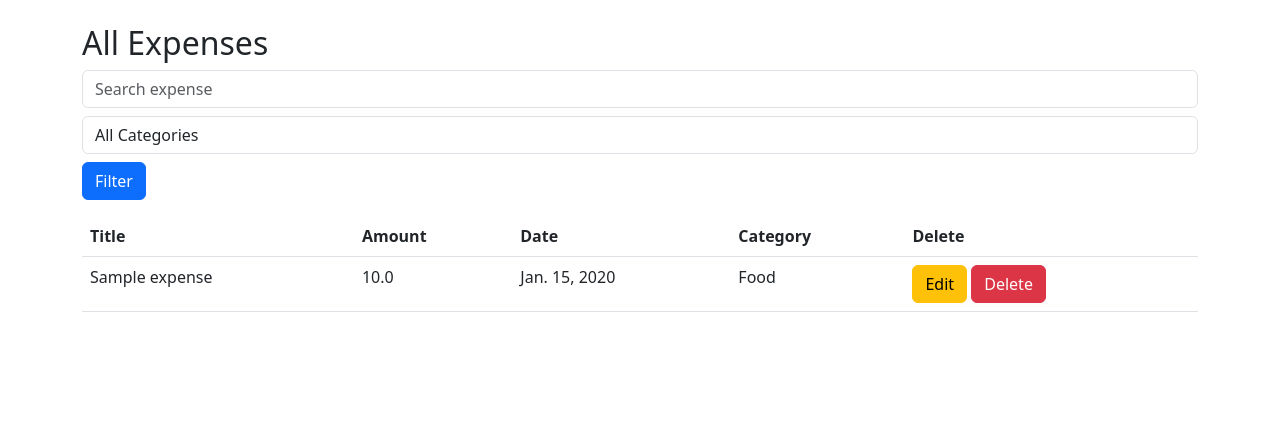
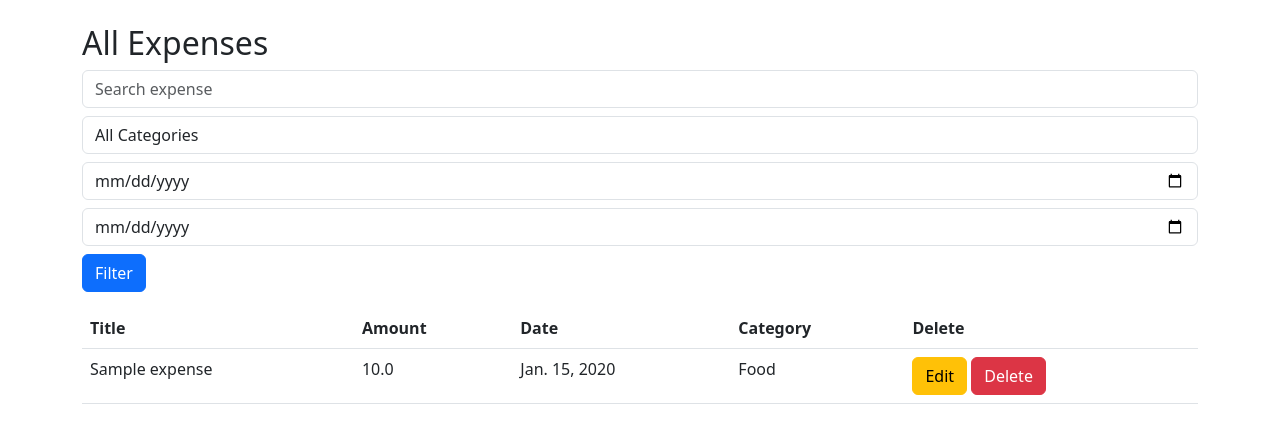
Before and after one commit to DurgeshGowda-HB/expense-tracker-app, a Django app: page / in a window 1280 px wide. Shown: the part 56-499 px from the top of the page. Run offline with Django 5.2, Linux system fonts and the light colour scheme; a user stored in the database is signed in; tables that the repository leaves empty hold one stand-in row (values such as "Sample post").

Commit message:
date filter UI

```diff
--- a/tracker/templates/tracker/home.html
+++ b/tracker/templates/tracker/home.html
@@ -15,6 +15,9 @@
         <option value="Bills">Bills</option>
         <option value="Other">Other</option>
     </select>
+
+    <input type="date" name="start_date" class="form-control mb-2">
+    <input type="date" name="end_date" class="form-control mb-2">
 
     <button type="submit" class="btn btn-primary">Filter</button>
 </form>
```
